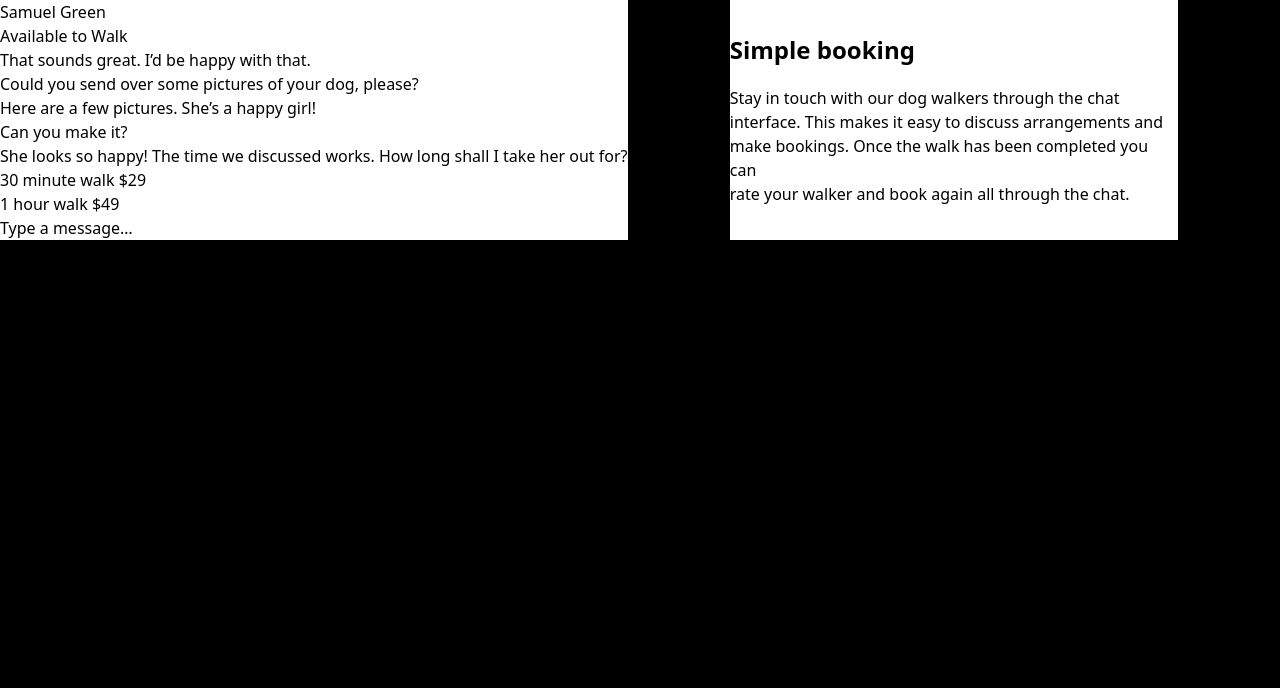
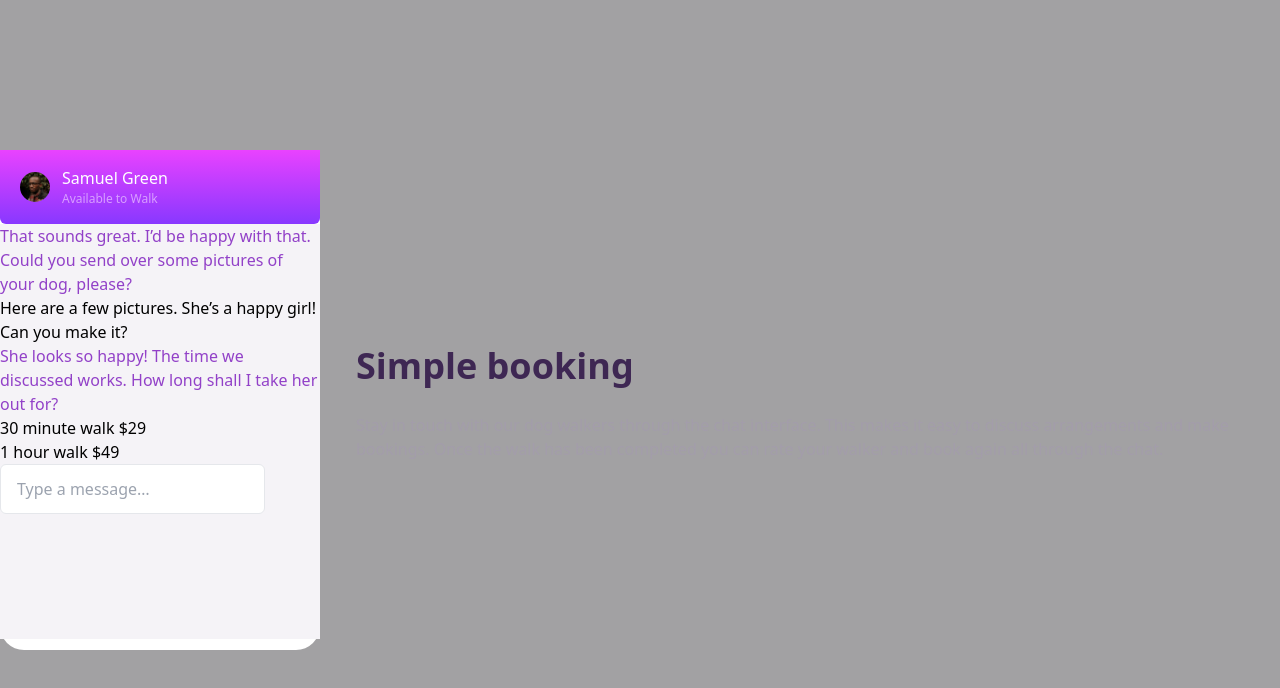
Before and after one commit to Kiki-tech-eng/chat-app-css-illustration-master, a plain HTML site: page index.html in a window 1280 px wide. Drawn offline with nearby package versions, Linux system fonts and the light colour scheme.

Commit message:
feat: styling chat icon

```diff
--- a/index.html
+++ b/index.html
@@ -15,25 +15,36 @@
 
     <style></style>
   </head>
-  <body class="bg-black">
-    <div class="flex">
+
+  <body class="bg-[#a2a1a3] min-h-screen">
+    <div class="flex-row flex items-center">
+      <!--Gradient on the left side-->
+
+      <!-- <div -->
+        <!-- class="bg-gradient-to-b from-[#E942FF] to-[#8838FF] w-[350px] h-[500px] z-0" -->
+      <!-- ></div> -->
       <!--The left side-->
       <div>
         <!--The whole body of the chatapp-->
-        <div class="bg-white">
+        <div class="w-[320px] h-[500px] bg-white rounded-3xl ">
           <!--Phone chat app,left side-->
           <div>
             <!--header-->
-            <div>
-              <h4>Samuel Green</h4>
-              <p>Available to Walk</p>
+            <div class="bg-gradient-to-b from-[#E942FF] to-[#8838FF] rounded-b-md">
+              <div class="flex items-center space-x-3 py-4 pl-5">
+              <img src="./images/avatar.jpg" class="h-[30px] rounded-full" alt="">
+              <div class="flex-col">
+              <h4 class="text-white font-medium">Samuel Green</h4>
+              <p class="text-[#D89EFF] font-light text-[12px]">Available to Walk</p>
+              </div>
+              </div>
             </div>
 
-            <div>
+            <div class="bg-[#F5F3F7] h-[415px] w-[320px]">
               <!--Chat one-->
               <div>
-                <p>That sounds great. I’d be happy with that.</p>
-                <p>Could you send over some pictures of your dog, please?</p>
+                <p class="text-[#9241C8] font-[500]">That sounds great. I’d be happy with that.</p>
+                <p class="text-[#9241C8] font-[500]">Could you send over some pictures of your dog, please?</p>
               </div>
 
               <!--Chat two-->
@@ -43,7 +54,7 @@
               </div>
 
               <!--Chat three-->
-              <p>
+              <p class="text-[#9241C8] font-[500]">
                 She looks so happy! The time we discussed works. How long shall
                 I take her out for?
               </p>
@@ -55,24 +66,28 @@
               </div>
 
               <!--Comment-->
-              <p>Type a message…</p>
+              <input
+                placeholder="Type a message…"
+                class="border rounded-md py-3 px-4"
+                type="text"
+              />
             </div>
           </div>
         </div>
       </div>
 
       <!--Right side-->
-      <div
-        class="flex-col flex justify-center w-full max-w-md mx-auto bg-white"
-      >
-        <p class="text-2xl font-semibold mb-5">Simple booking</p>
-        <p class="">
-          Stay in touch with our dog walkers through the chat <br />
-          interface. This makes it easy to discuss arrangements and <br />
-          make bookings. Once the walk has been completed you can <br />
+
+      <div class="flex-col flex justify-center h-screen text-wrap ml-9">
+        <p class="text-[36px] font-[700] mb-5 text-[#3E2753]">Simple booking</p>
+        <p class="text-[#A39DAA] font-[400] text-[16px]">
+          Stay in touch with our dog walkers through the chat
+          interface. This makes it easy to discuss arrangements and
+          make bookings. Once the walk has been completed you can
           rate your walker and book again all through the chat.
         </p>
       </div>
+      <!-- <div class="bg-[#91bb67] w-[350px] h-[500px] -z-10"></div> -->
     </div>
   </body>
 </html>
```
